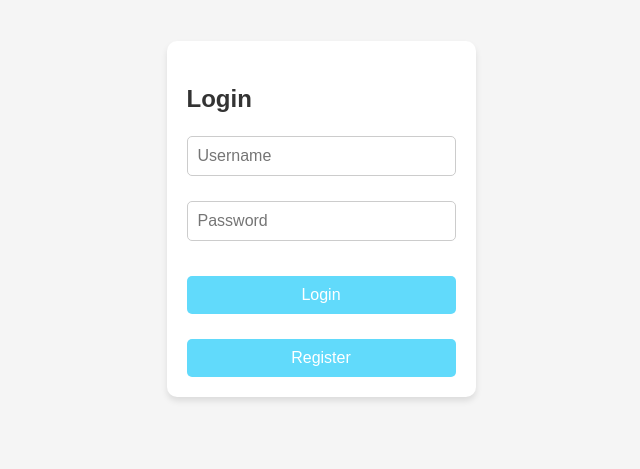
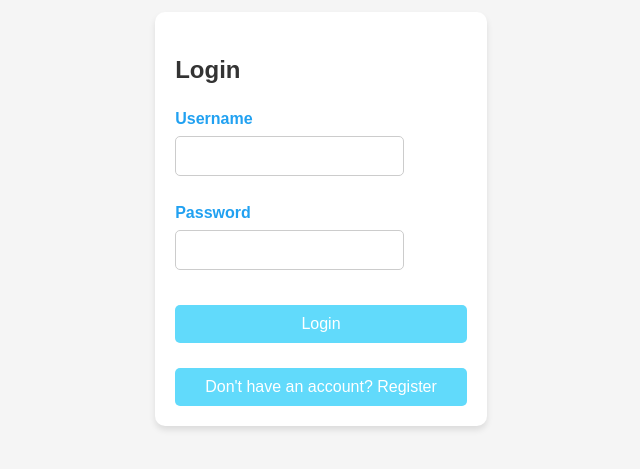
Before and after one commit to Angstromico/NBA-Fantasy-Stats-React-App, a React (Vite) app: page / in a window 1280 px wide. Shown: the part 181-650 px from the top of the page, without its empty margins (339-979 px from the left). Built offline with nearby package versions, Linux system fonts and the light colour scheme.

Commit message:
feat: Passwords are now hashed using bcryptjs before storage. Login verification uses bcrypt.compare()

```diff
--- a/package.json
+++ b/package.json
@@ -10,11 +10,13 @@
     "preview": "vite preview"
   },
   "dependencies": {
+    "bcryptjs": "^3.0.3",
     "react": "^18.3.1",
     "react-dom": "^18.3.1"
   },
   "devDependencies": {
     "@eslint/js": "^9.15.0",
+    "@types/bcryptjs": "^2.4.6",
     "@types/react": "^18.3.12",
     "@types/react-dom": "^18.3.1",
     "@vitejs/plugin-react": "^4.3.4",
--- a/src/App.tsx
+++ b/src/App.tsx
@@ -1,14 +1,22 @@
 // MVP Race Fantasy NBA Player App
 
 import React, { useState, useEffect } from 'react'
+import bcrypt from 'bcryptjs'
 import { Login, GameForm, StatsDisplay, ComparisonDisplay } from './components'
-import type { User, GameStats, CareerHighs, StatsSummary, SeasonStats, GameType } from './interfaces'
+import type {
+  User,
+  GameStats,
+  CareerHighs,
+  StatsSummary,
+  SeasonStats,
+  GameType,
+} from './interfaces'
 import {
   calculateCareerHighs as calcCareerHighs,
   calculateStatsSummary as calcStatsSummary,
-  organizeSeasonStats as orgSeasonStats
+  organizeSeasonStats as orgSeasonStats,
 } from './utils/statsCalculations'
-import { getAvailableSeasons, SEASONS_DATA } from './data/nbaData'
+import { SEASONS_DATA } from './data/nbaData'
 import './App.css'
 
 const App: React.FC = () => {
@@ -25,9 +33,13 @@ const App: React.FC = () => {
   const [selectedSeason, setSelectedSeason] = useState('')
 
   useEffect(() => {
+    try {
       const savedUsers = localStorage.getItem('users')
       if (savedUsers) {
         setUsers(JSON.parse(savedUsers))
+      }
+    } catch {
+      setUsers([])
     }
 
     const savedCurrentUser = localStorage.getItem('currentUser')
@@ -35,17 +47,23 @@ const App: React.FC = () => {
       setCurrentUser(savedCurrentUser)
     }
 
+    try {
       const savedStats = localStorage.getItem('stats')
       if (savedStats) {
         const parsedStats = JSON.parse(savedStats)
         setStats(parsedStats)
 
-      // Calculate game numbers and set current game type
-      const regularSeasonGames = parsedStats.filter((g: GameStats) => g.gameType === 'regular')
-      const playoffGames = parsedStats.filter((g: GameStats) => g.gameType === 'playoffs')
+        const regularSeasonGames = parsedStats.filter(
+          (g: GameStats) => g.gameType === 'regular',
+        )
+        const playoffGames = parsedStats.filter(
+          (g: GameStats) => g.gameType === 'playoffs',
+        )
 
         if (regularSeasonGames.length > 0) {
-        const maxRegularGameNumber = Math.max(...regularSeasonGames.map((g: GameStats) => g.gameNumber))
+          const maxRegularGameNumber = Math.max(
+            ...regularSeasonGames.map((g: GameStats) => g.gameNumber),
+          )
           setCurrentGameNumber(maxRegularGameNumber + 1)
         }
 
@@ -53,11 +71,17 @@ const App: React.FC = () => {
           setCurrentGameType('playoffs')
         }
       }
+    } catch {
+      setStats([])
+    }
 
-    // Load dark mode preference
+    try {
       const savedDarkMode = localStorage.getItem('darkMode')
       if (savedDarkMode) {
         setDarkMode(JSON.parse(savedDarkMode))
+      }
+    } catch {
+      setDarkMode(false)
     }
   }, [])
 
@@ -94,14 +118,21 @@ const App: React.FC = () => {
     localStorage.setItem('stats', JSON.stringify(newStats))
   }
 
-  const login = (username: string, password: string) => {
-    const user = users.find((u) => u.username === username && u.password === password)
-    if (user) {
+  const login = async (
+    username: string,
+    password: string,
+  ): Promise<boolean> => {
+    const user = users.find((u) => u.username === username)
+    if (!user) {
+      return false
+    }
+
+    const isValid = await bcrypt.compare(password, user.hashedPassword)
+    if (isValid) {
       setCurrentUser(username)
       localStorage.setItem('currentUser', username)
-    } else {
-      alert('Invalid username or password')
     }
+    return isValid
   }
 
   const logout = () => {
@@ -114,13 +145,19 @@ const App: React.FC = () => {
     saveStats(newStats)
 
     // Update game numbers
-    const currentSeasonGames = newStats.filter(g => g.season === selectedSeason && g.team === selectedTeam)
+    const currentSeasonGames = newStats.filter(
+      (g) => g.season === selectedSeason && g.team === selectedTeam,
+    )
     if (game.gameType === 'regular') {
-      setCurrentGameNumber(currentSeasonGames.filter(g => g.gameType === 'regular').length + 1)
+      setCurrentGameNumber(
+        currentSeasonGames.filter((g) => g.gameType === 'regular').length + 1,
+      )
     }
 
     // Check if we should switch to playoffs (after 82 regular season games)
-    const regularSeasonGames = currentSeasonGames.filter(g => g.gameType === 'regular')
+    const regularSeasonGames = currentSeasonGames.filter(
+      (g) => g.gameType === 'regular',
+    )
     if (regularSeasonGames.length >= 82) {
       setCurrentGameType('playoffs')
       setCurrentGameNumber(1)
@@ -140,11 +177,13 @@ const App: React.FC = () => {
   const organizeSeasonStats = (games: GameStats[]) => {
     const seasons = orgSeasonStats(games)
     // Add season awards data
-    const seasonsWithAwards = seasons.map(season => {
-      const seasonData = SEASONS_DATA.find(s => s.season === season.seasonYear)
+    const seasonsWithAwards = seasons.map((season) => {
+      const seasonData = SEASONS_DATA.find(
+        (s) => s.season === season.seasonYear,
+      )
       return {
         ...season,
-        seasonAwards: seasonData?.awards
+        seasonAwards: seasonData?.awards,
       }
     })
     setSeasonStats(seasonsWithAwards)
@@ -157,9 +196,15 @@ const App: React.FC = () => {
 
   const switchToRegularSeason = () => {
     setCurrentGameType('regular')
-    const regularSeasonGames = stats.filter(g => g.gameType === 'regular' && g.season === selectedSeason && g.team === selectedTeam)
-    const maxGameNumber = regularSeasonGames.length > 0
-      ? Math.max(...regularSeasonGames.map(g => g.gameNumber))
+    const regularSeasonGames = stats.filter(
+      (g) =>
+        g.gameType === 'regular' &&
+        g.season === selectedSeason &&
+        g.team === selectedTeam,
+    )
+    const maxGameNumber =
+      regularSeasonGames.length > 0
+        ? Math.max(...regularSeasonGames.map((g) => g.gameNumber))
         : 0
     setCurrentGameNumber(maxGameNumber + 1)
   }
@@ -185,8 +230,8 @@ const App: React.FC = () => {
       <header>
         <h1>MVP Race Fantasy NBA Player</h1>
         <p>Welcome, {currentUser}</p>
-        <div className="header-controls">
-          <div className="game-type-switcher">
+        <div className='header-controls'>
+          <div className='game-type-switcher'>
             <button
               onClick={switchToRegularSeason}
               className={currentGameType === 'regular' ? 'active' : ''}
@@ -202,8 +247,8 @@ const App: React.FC = () => {
           </div>
           <button
             onClick={toggleDarkMode}
-            className="dark-mode-toggle"
-            aria-label="Toggle dark mode"
+            className='dark-mode-toggle'
+            aria-label='Toggle dark mode'
           >
             {darkMode ? '☀️' : '🌙'}
           </button>
@@ -228,7 +273,10 @@ const App: React.FC = () => {
       {selectedSeason && selectedTeam && statsSummary && (
         <ComparisonDisplay
           playerStats={statsSummary}
-          seasonAwards={seasonStats.find(s => s.seasonYear === selectedSeason)?.seasonAwards || null}
+          seasonAwards={
+            seasonStats.find((s) => s.seasonYear === selectedSeason)
+              ?.seasonAwards || null
+          }
           playerTeam={selectedTeam}
           season={selectedSeason}
         />
--- a/src/components/Login.tsx
+++ b/src/components/Login.tsx
@@ -1,43 +1,104 @@
 import React, { useState } from 'react'
+import bcrypt from 'bcryptjs'
 import type { User } from '../interfaces'
 
-const Login: React.FC<{
+interface LoginProps {
   users: User[]
-  login: (username: string, password: string) => void
+  login: (username: string, password: string) => Promise<boolean>
   saveUsers: (users: User[]) => void
-}> = ({ users, login, saveUsers }) => {
+}
+
+const Login: React.FC<LoginProps> = ({ users, login, saveUsers }) => {
   const [username, setUsername] = useState('')
   const [password, setPassword] = useState('')
+  const [error, setError] = useState('')
+  const [success, setSuccess] = useState('')
+  const [isRegistering, setIsRegistering] = useState(false)
 
-  const register = () => {
+  const handleRegister = async () => {
     if (!username.trim() || !password.trim()) {
-      alert('Username and password cannot be empty.')
+      setError('Username and password cannot be empty.')
+      setSuccess('')
       return
     }
 
-    if (!users.some((u) => u.username === username)) {
-      const newUsers = [...users, { username, password }]
-      saveUsers(newUsers)
-      alert('Registration successful!')
+    if (users.some((u) => u.username === username)) {
+      setError('Username already exists.')
+      setSuccess('')
+      return
+    }
+
+    const hashedPassword = await bcrypt.hash(password, 10)
+    const newUsers = [...users, { username, hashedPassword }]
+    saveUsers(newUsers)
+    setSuccess('Registration successful! You can now log in.')
+    setError('')
+    setPassword('')
+    setIsRegistering(false)
+  }
+
+  const handleLogin = async () => {
+    if (!username.trim() || !password.trim()) {
+      setError('Username and password cannot be empty.')
+      setSuccess('')
+      return
+    }
+
+    const success = await login(username, password)
+    if (!success) {
+      setError('Invalid username or password.')
+      setSuccess('')
+    }
+  }
+
+  const handleSubmit = async (e: React.FormEvent) => {
+    e.preventDefault()
+    if (isRegistering) {
+      await handleRegister()
     } else {
-      alert('Username already exists.')
+      await handleLogin()
     }
   }
 
   return (
     <div className='Login'>
-      <h2>Login</h2>
-      <form
-        onSubmit={(e) => {
-          e.preventDefault()
-          login(username, password)
-        }}
-      >
-        <input type='text' placeholder='Username' value={username} onChange={(e) => setUsername(e.target.value)} />
-        <input type='password' placeholder='Password' value={password} onChange={(e) => setPassword(e.target.value)} />
-        <button type='submit'>Login</button>
-        <button type='button' onClick={register}>
-          Register
+      <h2>{isRegistering ? 'Register' : 'Login'}</h2>
+      {error && <div className='error-message' role='alert'>{error}</div>}
+      {success && <div className='success-message' role='status'>{success}</div>}
+      <form onSubmit={handleSubmit}>
+        <div className='form-group'>
+          <label htmlFor='username'>Username</label>
+          <input
+            id='username'
+            type='text'
+            value={username}
+            onChange={(e) => {
+              setUsername(e.target.value)
+              setError('')
+              setSuccess('')
+            }}
+          />
+        </div>
+        <div className='form-group'>
+          <label htmlFor='password'>Password</label>
+          <input
+            id='password'
+            type='password'
+            value={password}
+            onChange={(e) => {
+              setPassword(e.target.value)
+              setError('')
+              setSuccess('')
+            }}
+          />
+        </div>
+        <button type='submit'>{isRegistering ? 'Register' : 'Login'}</button>
+        <button type='button' onClick={() => {
+          setIsRegistering(!isRegistering)
+          setError('')
+          setSuccess('')
+        }}>
+          {isRegistering ? 'Already have an account? Login' : "Don't have an account? Register"}
         </button>
       </form>
     </div>
--- a/src/interfaces/index.ts
+++ b/src/interfaces/index.ts
@@ -1,6 +1,6 @@
 type User = {
   username: string
-  password: string
+  hashedPassword: string
 }
 
 type Team = {
```
Also changed, not shown: reports/improvement-report.md (+5 -3 lines), 1 other file (tests, documents, lock files or other folders). Lines whose indentation alone changed are shown as unchanged.
